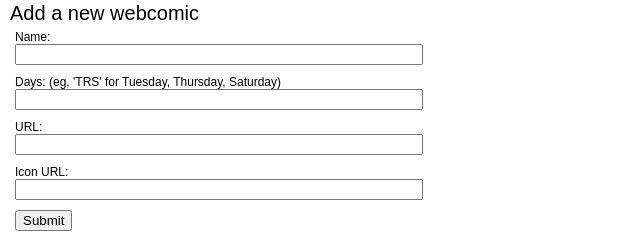
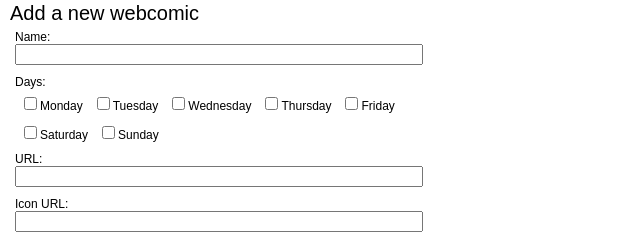
Before and after one commit to chrsjxn/webcomicdb, a React (Create React App) app: page / in a window 1280 px wide. Shown: the part 320-553 px from the top of the page, without its empty margins (0-640 px from the left). Built offline with nearby package versions, Linux system fonts and the light colour scheme.

Commit message:
Update the days form to use checkboxes
Note: this should really be updated to use a checkbox component, or even just a helper function to avoid the repetition...

```diff
--- a/src/components/addWebcomic.js
+++ b/src/components/addWebcomic.js
@@ -8,14 +8,22 @@ class AddWebcomic extends Component {
 
     this.state = {
       name: '',
-      days: '',
+      days: {
+        monday: false,
+        tuesday: false,
+        wednesday: false,
+        thursday: false,
+        friday: false,
+        saturday: false,
+        sunday: false
+      },
       url: '',
       iconUrl: ''
     }
 
     this.handleNameChange = this.handleNameChange.bind(this);
+    this.handleURLChange = this.handleURLChange.bind(this);
     this.handleDaysChange = this.handleDaysChange.bind(this);
-    this.handleURLChange = this.handleURLChange.bind(this);
     this.handleIconURLChange = this.handleIconURLChange.bind(this);
 
     this.onSubmit = this.onSubmit.bind(this);
@@ -23,10 +31,6 @@ class AddWebcomic extends Component {
 
   handleNameChange(event) {
     this.setState({name: event.target.value});
-  }
-
-  handleDaysChange(event) {
-    this.setState({days: event.target.value});
   }
 
   handleURLChange(event) {
@@ -37,10 +41,24 @@ class AddWebcomic extends Component {
     this.setState({iconUrl: event.target.value});
   }
 
+  handleDaysChange(event) {
+    let days = this.state.days;
+    days[event.target.id] = event.target.value;
+    this.setState({days: days});
+  }
+
   onSubmit(event) {
     event.preventDefault();
 
-    this.props.addWebcomic(this.state);
+    const days = this.state.days;
+    const dayString = `${days.monday ? 'M':''}${days.tuesday ? 'T':''}${days.wednesday ? 'W':''}${days.thursday ? 'R':''}${days.friday ? 'F':''}${days.saturday ? 'S':''}${days.sunday ? 'U':''}`
+
+    this.props.addWebcomic({
+      name: this.state.name,
+      days: dayString,
+      url: this.state.url,
+      iconUrl: this.state.iconUrl
+    });
 
     this.setState({
       name: '',
@@ -60,9 +78,15 @@ class AddWebcomic extends Component {
           <label htmlFor="webcomicname">Name:</label>
           <input id="webcomicname" value={self.state.name} onChange={self.handleNameChange}></input>
         </div>
-        <div className='new-webcomic-form__row'>
-          <label htmlFor="webcomicdays">Days: (eg, 'TRS' for Tuesday, Thursday, Saturday)</label>
-          <input id="webcomicdays" value={self.state.days} onChange={self.handleDaysChange}></input>
+        <div className='new-webcomic-form__row days-row'>
+          <label htmlFor="days">Days:</label>
+          <span className='days-checkbox'><input type="checkbox" name="days" id="monday" onChange={self.handleDaysChange} /><label htmlFor="monday">Monday</label></span>
+          <span className='days-checkbox'><input type="checkbox" name="days" id="tuesday" onChange={self.handleDaysChange} /><label htmlFor="tuesday">Tuesday</label></span>
+          <span className='days-checkbox'><input type="checkbox" name="days" id="wednesday" onChange={self.handleDaysChange} /><label htmlFor="wednesday">Wednesday</label></span>
+          <span className='days-checkbox'><input type="checkbox" name="days" id="thursday" onChange={self.handleDaysChange} /><label htmlFor="thursday">Thursday</label></span>
+          <span className='days-checkbox'><input type="checkbox" name="days" id="friday" onChange={self.handleDaysChange} /><label htmlFor="friday">Friday</label></span>
+          <span className='days-checkbox'><input type="checkbox" name="days" id="saturday" onChange={self.handleDaysChange} /><label htmlFor="saturday">Saturday</label></span>
+          <span className='days-checkbox'><input type="checkbox" name="days" id="sunday" onChange={self.handleDaysChange} /><label htmlFor="sunday">Sunday</label></span>
         </div>
         <div className='new-webcomic-form__row'>
           <label htmlFor="webcomicurl">URL:</label>
--- a/src/components/webcomic.js
+++ b/src/components/webcomic.js
@@ -4,7 +4,7 @@ import '../styles/components/webcomic.css';
 
 function today() {
   var d = new Date();
-  var weekday = ["S", "M", "T", "W", "R", "F", "S"];
+  var weekday = ["U", "M", "T", "W", "R", "F", "S"];
 
   return weekday[d.getDay()];
 }
--- a/src/styles/components/addWebcomic.css
+++ b/src/styles/components/addWebcomic.css
@@ -14,6 +14,7 @@
 .new-webcomic-form__row {
   font-size: 75%;
   padding: 5px;
+  clear: both;
 }
 
 .new-webcomic-form__row label {
@@ -23,3 +24,20 @@
 .new-webcomic-form__row input {
   width: 400px;
 }
+
+.days-checkbox input[type=checkbox] {
+  width: inherit;
+}
+
+.days-row {
+  width: 400px;
+}
+
+.days-checkbox {
+  padding: 5px;
+  float: left;
+}
+
+.days-checkbox label {
+  display: inline;
+}
```
